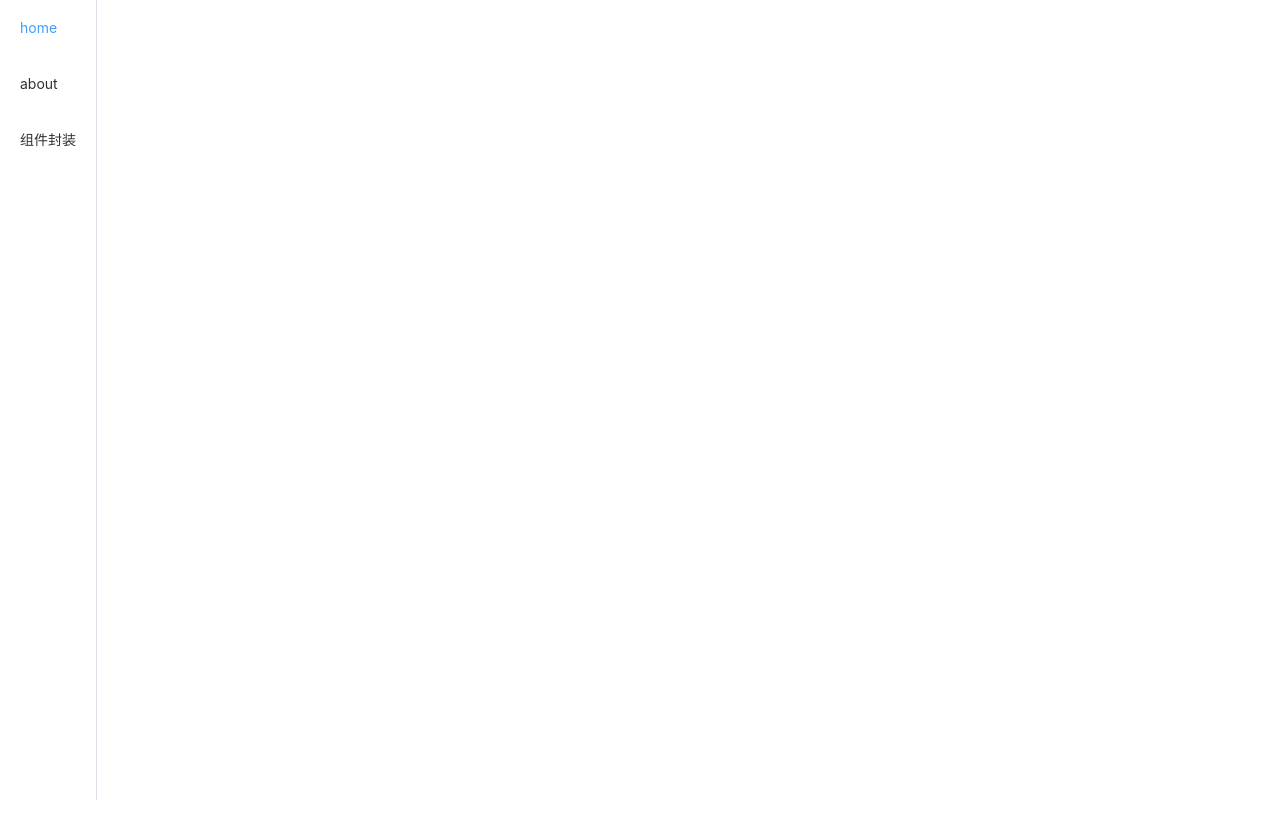
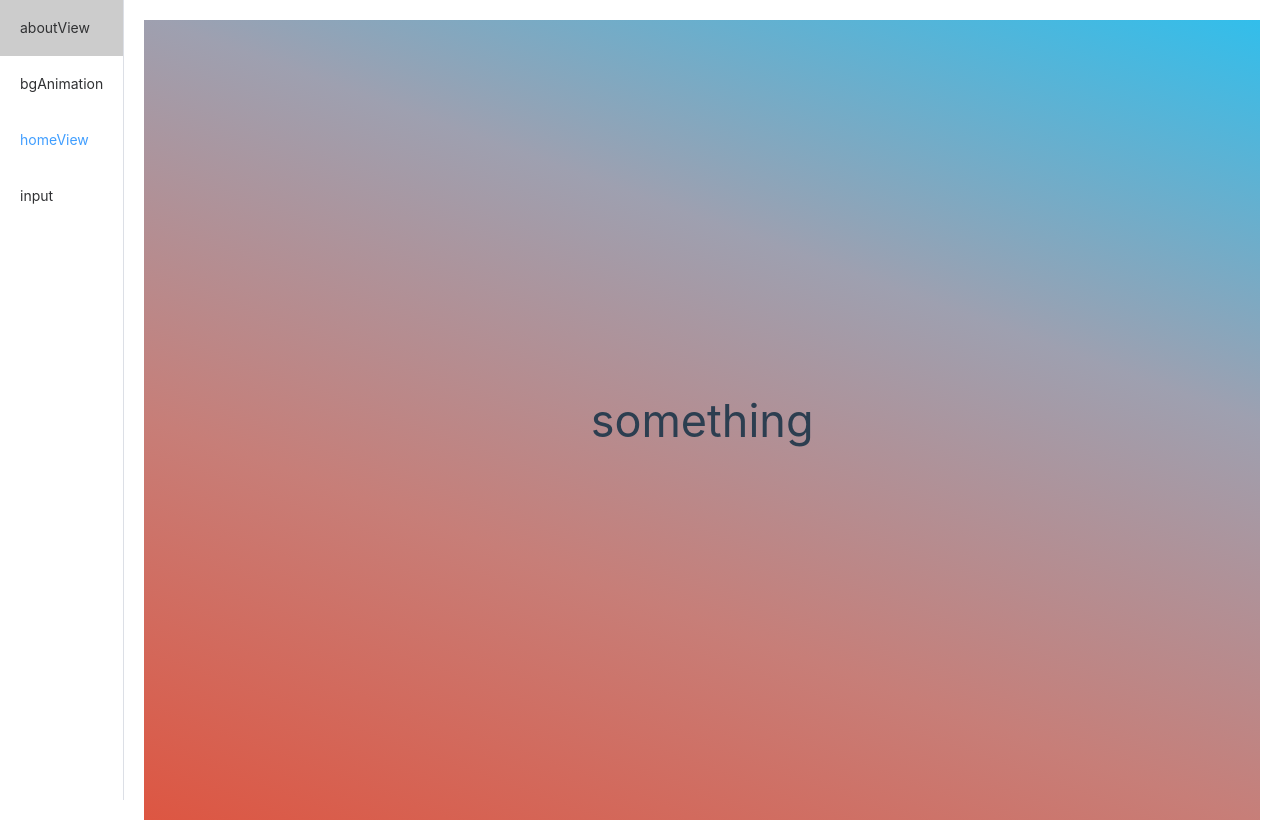
Before and after one commit to s2kzzZ/vue-case, a Vue app: page /bgAnimation in a window 1280 px wide. Before the commit this address had no page. Before the commit the page ends 800 px from the top, so only its background shows below. Built offline with nearby package versions, Linux system fonts and the light colour scheme.

Commit message:
houdini api

```diff
--- a/src/components/sideMenu.vue
+++ b/src/components/sideMenu.vue
@@ -1,24 +1,36 @@
 <template>
-  <el-menu default-active="/" background-color="#fff" router @open="handleOpen" @close="handleClose">
-    <el-menu-item index="/">
-      <span>home</span>
+  <el-menu
+    default-active="/"
+    background-color="#fff"
+    router
+    @open="handleOpen"
+    @close="handleClose"
+  >
+    <el-menu-item v-for="item in menuArr" :index="item.path">
+      <span>{{ item.name }}</span>
     </el-menu-item>
-    <el-menu-item index="aboutView">
+    <!-- <el-menu-item index="aboutView">
       <span>about</span>
     </el-menu-item>
     <el-menu-item index="input">
       <span>组件封装</span>
-    </el-menu-item>
+    </el-menu-item> -->
   </el-menu>
 </template>
 
 <script setup lang="ts">
+import { reactive } from 'vue';
+import { useRouter } from 'vue-router';
+let menuArr: Array<any> = reactive([]);
+const router = useRouter();
+menuArr = [...router.options.routes];
+// console.log(menuArr);
 const handleOpen = (key: string, keyPath: string[]) => {
-  console.log(key, keyPath)
-}
+  console.log(key, keyPath);
+};
 const handleClose = (key: string, keyPath: string[]) => {
-  console.log(key, keyPath)
-}
+  console.log(key, keyPath);
+};
 </script>
 
 <style lang="scss" scoped>
--- a/src/router/index.ts
+++ b/src/router/index.ts
@@ -7,11 +7,11 @@ const router = createRouter({
 
     {path: '/aboutView', name: 'aboutView', component: ()=> import(/* webpackChunkName: 'aboutView' */ '@/views/aboutView/index.vue')},
 
+    {path: '/bgAnimation', name: 'bgAnimation', component: ()=> import(/* webpackChunkName: 'bgAnimation' */ '@/views/bgAnimation/index.vue')},
+
     {path: '/', name: 'homeView', component: ()=> import(/* webpackChunkName: 'homeView' */ '@/views/homeView/index.vue')},
 
     {path: '/input', name: 'input', component: ()=> import(/* webpackChunkName: 'input' */ '@/views/input/index.vue')},
-
-    {path: '/test', name: 'abc', component: ()=> import(/* webpackChunkName: 'abc' */ '@/views/test.vue')},
 
   ]
 });
--- /dev/null
+++ b/src/views/bgAnimation/index.vue
@@ -0,0 +1,40 @@
+/** Houdini API 自定义css属性 实现背景图片动画 */
+<template>
+  <div class="container">
+    <h1>something</h1>
+  </div>
+</template>
+
+<script setup lang="ts"></script>
+
+<style lang="scss" scoped>
+// css自定义属性  Houdini API
+@property --direc {
+  syntax: '<angle>'; //属性类型 length等等都可
+  initial-value: 0deg; //默认值
+  inherits: false; //是否可继承
+}
+.container {
+  --direc: 20deg;
+  height: 100vh;
+  width: 100%;
+  display: flex;
+  align-items: center;
+  justify-content: center;
+  font-size: 30px;
+  background-image: linear-gradient(
+    var(--direc),
+    #dd5642,
+    #c77e78,
+    #9ea0b0,
+    #32beeb
+  );
+  animation: bgmove 5s infinite linear;
+  // background-size: 200%;
+}
+@keyframes bgmove {
+  to {
+    --direc: 360deg;
+  }
+}
+</style>
--- a/src/views/test.vue
+++ /dev/null
@@ -1,12 +0,0 @@
-<template>
-  <div>test</div>
-</template>
-<script setup lang="ts">
-</script>
-<script>
-export default {
-  name: "abc"
-}
-</script>
-
-<style lang="scss" scoped></style>
```
